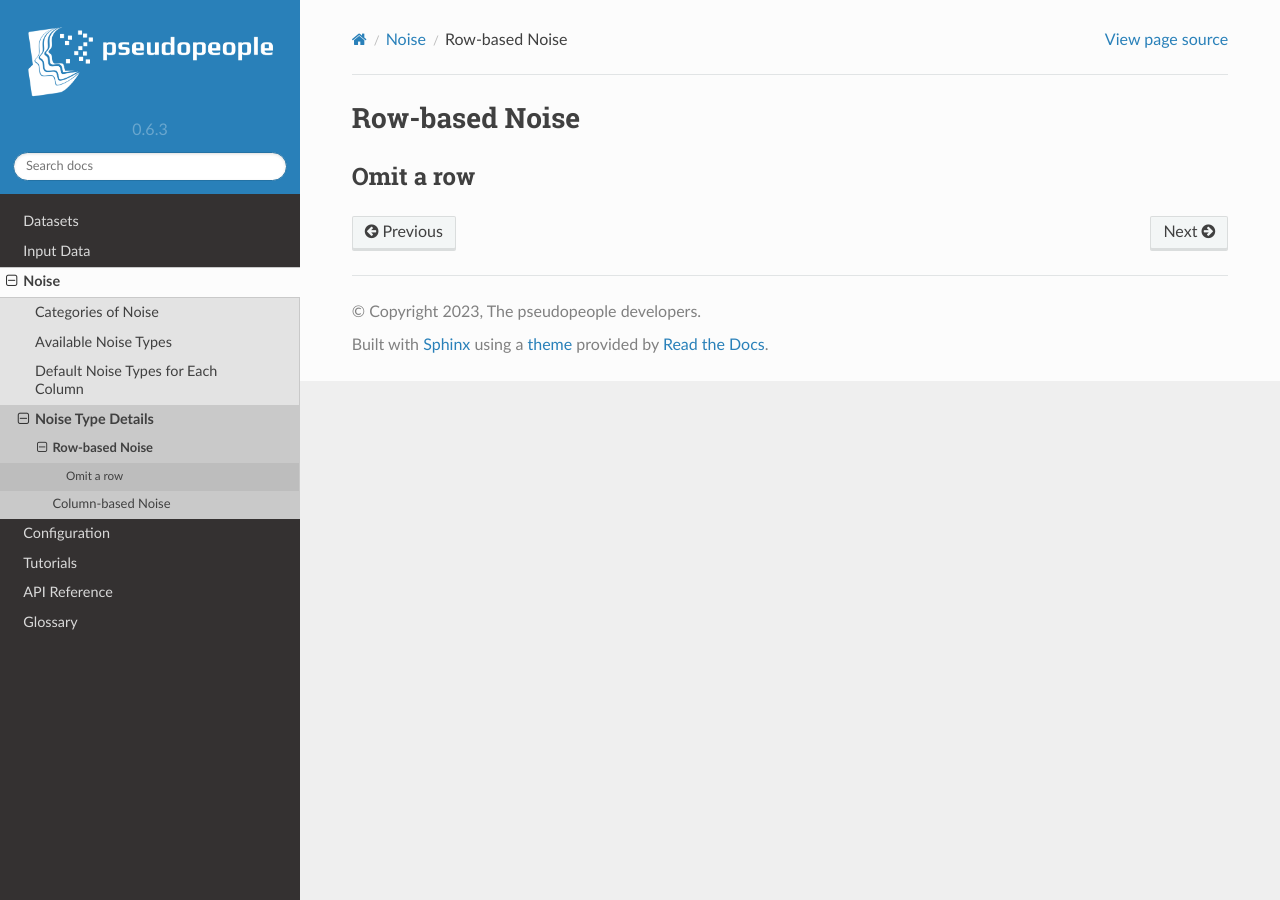
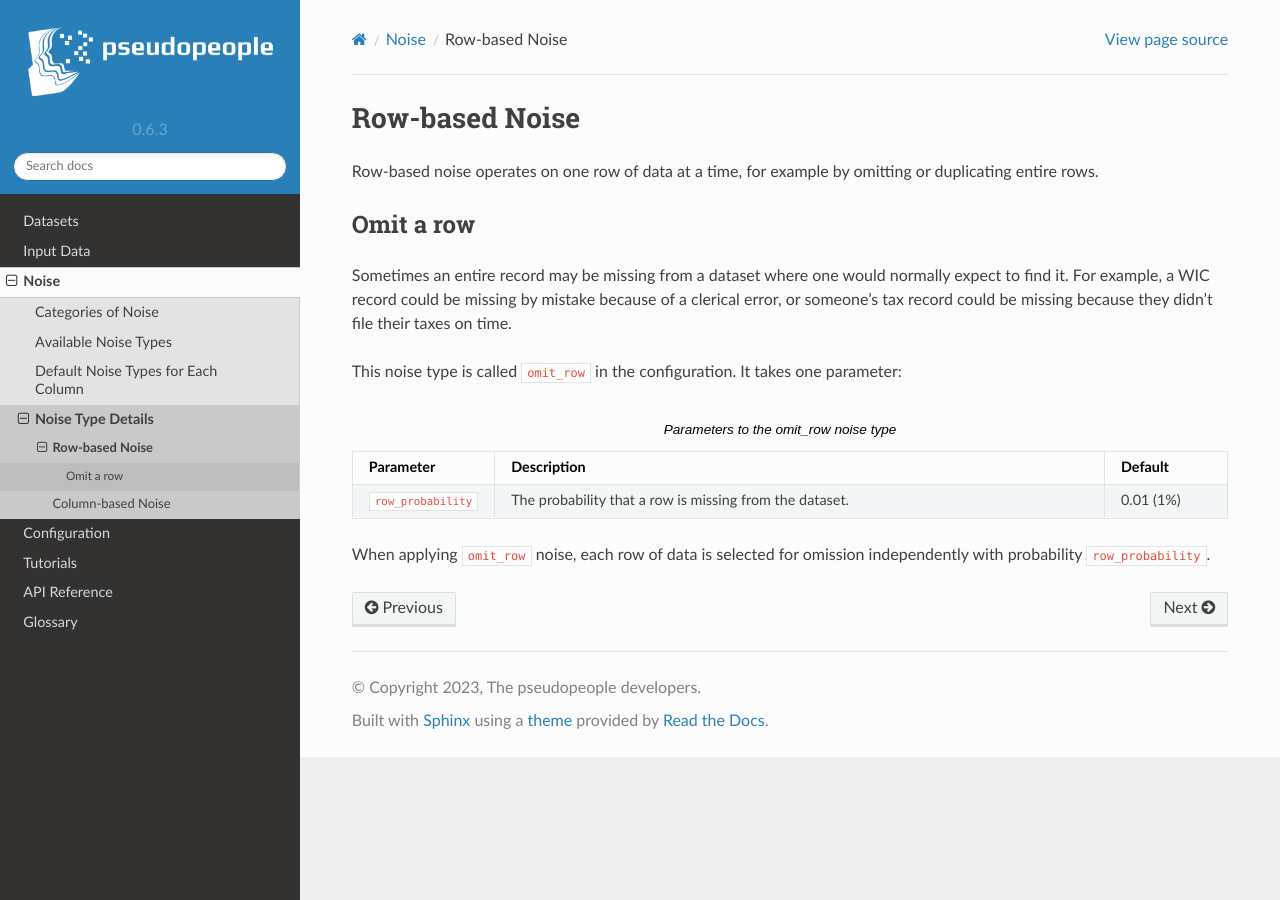
Before and after one commit to ihmeuw/pseudopeople, a Sphinx documentation site: the page built from docs/source/noise/row_noise.rst, in a window 1280 px wide. Built offline with Sphinx 7.4.7 and the Read the Docs theme 2.0.0, drawn with Linux system fonts in a browser that asks for light colours.

Commit message:
Document `omit_row` noise type (#143)
* draft description of omit_row noise

* revise description of omit_row noise

* fix typo

Co-authored-by: Zeb Burke-Conte <zmbc@users.noreply.github.com>

* simplify row noise description

Co-authored-by: Zeb Burke-Conte <zmbc@users.noreply.github.com>

* re-word and autoflow

---------

Co-authored-by: Zeb Burke-Conte <zmbc@users.noreply.github.com>

```diff
--- a/docs/source/noise/row_noise.rst
+++ b/docs/source/noise/row_noise.rst
@@ -4,5 +4,30 @@
 Row-based Noise
 ===============
 
+Row-based noise operates on one row of data at a time, for example by omitting
+or duplicating entire rows.
+
 Omit a row
 ----------
+
+Sometimes an entire record may be missing from a dataset where one would
+normally expect to find it. For example, a WIC record could be missing by
+mistake because of a clerical error, or someone's tax record could be missing
+because they didn't file their taxes on time.
+
+This noise type is called :code:`omit_row` in the configuration. It takes one
+parameter:
+
+.. list-table:: Parameters to the omit_row noise type
+  :widths: 1 5 1
+  :header-rows: 1
+
+  * - Parameter
+    - Description
+    - Default
+  * - :code:`row_probability`
+    - The probability that a row is missing from the dataset.
+    - 0.01 (1%)
+
+When applying :code:`omit_row` noise, each row of data is selected for omission
+independently with probability :code:`row_probability`.
```
